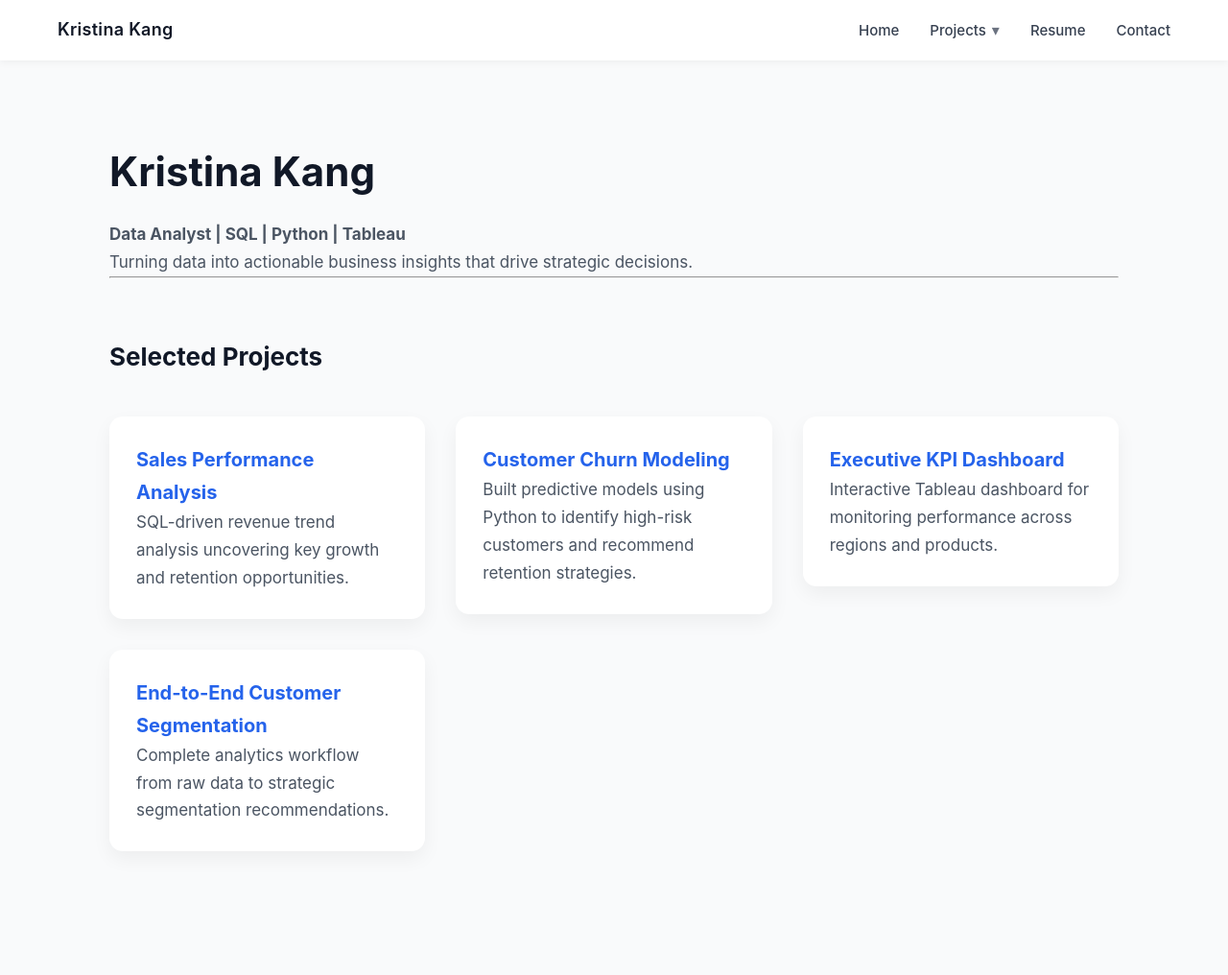
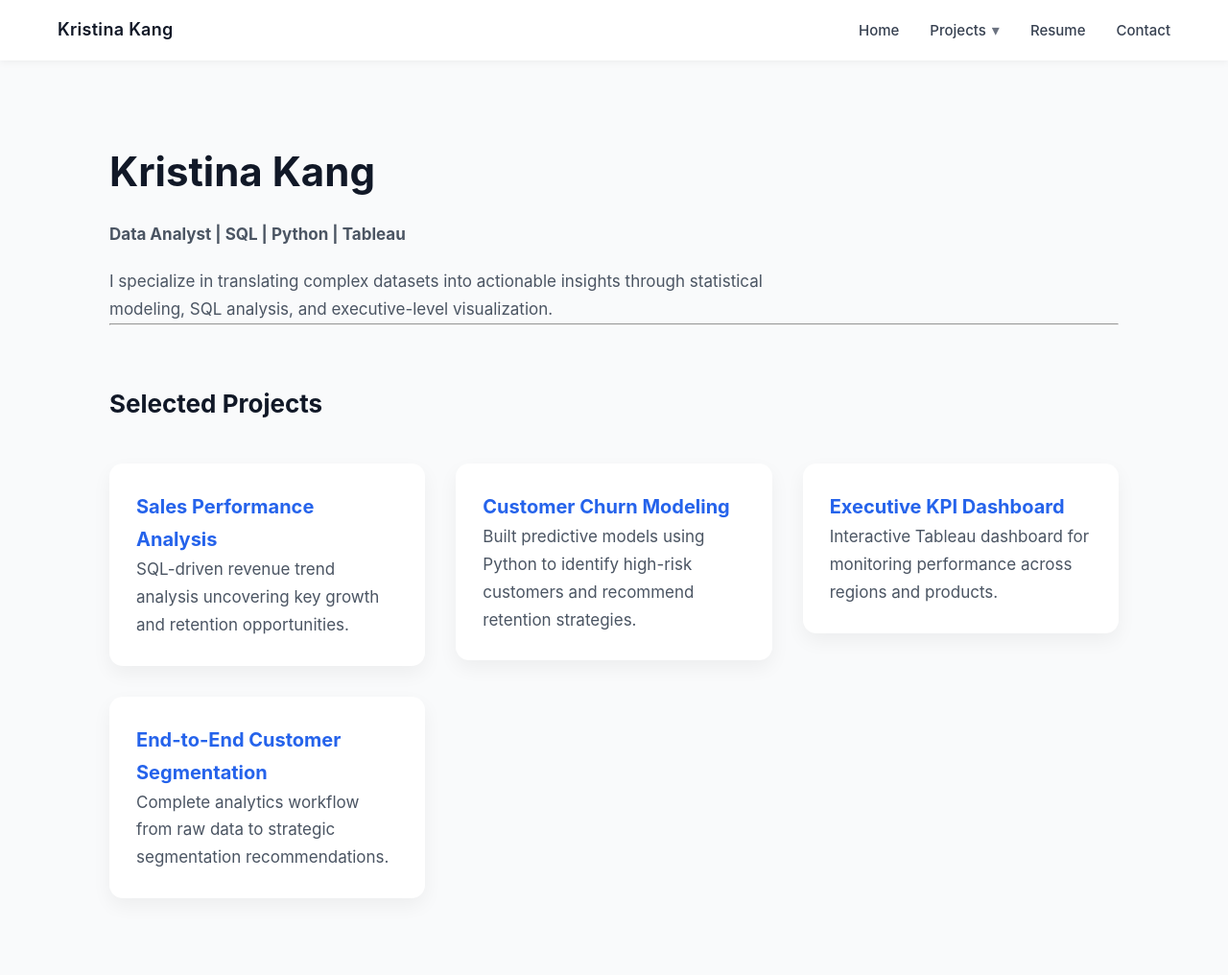
Before and after one commit to kristina-kang/kristina-kang.github.io, a Jekyll site: the page built from index.md, in a window 1280 px wide. Shown: the whole page at 96% size. Built offline with Jekyll 4.4.1, drawn with Linux system fonts in a browser that asks for light colours; before the commit the page ends 967 px from its top, so only the background shows below that.

Commit message:
Updated the positioning statement

```diff
--- a/index.md
+++ b/index.md
@@ -6,7 +6,9 @@
 # Kristina Kang
 **Data Analyst | SQL | Python | Tableau**
 
-Turning data into actionable business insights that drive strategic decisions.
+<p style="margin-top:20px; max-width:700px;">
+I specialize in translating complex datasets into actionable insights through statistical modeling, SQL analysis, and executive-level visualization.
+</p>
 
 ---
 
```
